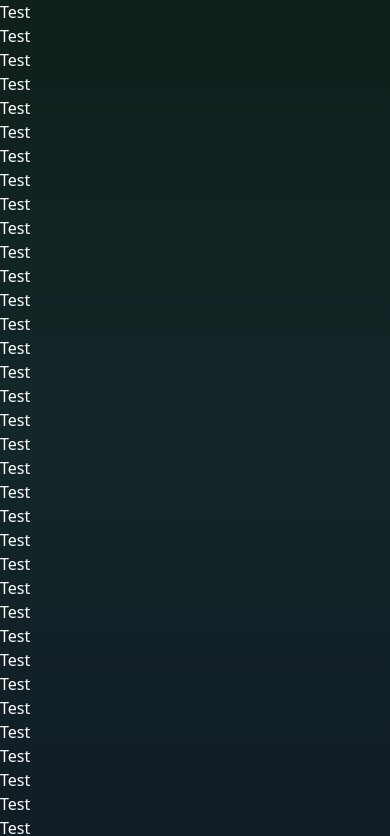
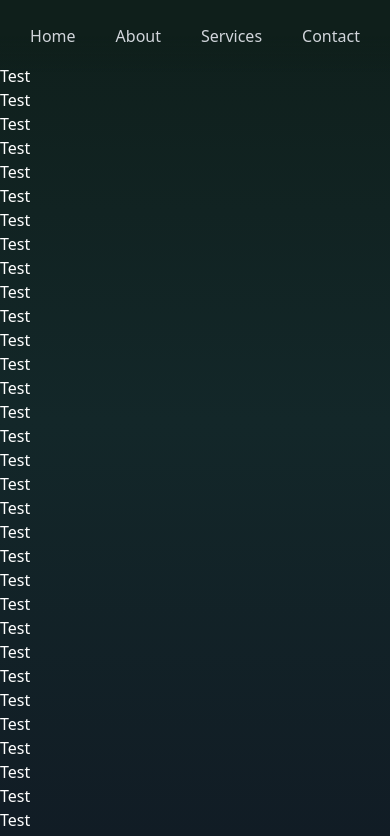
Before and after one commit to mzn-b/portfolio, a React (Vite) app: page / in a window 390 px wide. Shown: the top 836 px of the page. Built offline with nearby package versions, Linux system fonts and the light colour scheme.

Commit message:
fix navbar

```diff
--- a/src/layout/Layout.tsx
+++ b/src/layout/Layout.tsx
@@ -1,4 +1,4 @@
-import { FC, useEffect, useState } from "react";
+import { FC} from "react";
 
 interface LayoutProps {
   setActivePage: React.Dispatch<React.SetStateAction<number>>;
@@ -9,7 +9,7 @@ export const Layout: FC<LayoutProps> = ({ setActivePage, children }) => {
   return (
     <>
       <Navbar setActivePage={setActivePage} />
-      {children}
+      <div className="pt-16">{children}</div>
     </>
   );
 };
@@ -19,29 +19,11 @@ interface NavbarProps {
 }
 
 const Navbar: FC<NavbarProps> = ({ setActivePage }) => {
-  const [isScrolled, setIsScrolled] = useState(false);
-
-  useEffect(() => {
-    const handleScroll = () => {
-      const scrollTop = window.scrollY;
-      if (scrollTop > 0) {
-        setIsScrolled(true);
-      } else {
-        setIsScrolled(false);
-      }
-    };
-
-    window.addEventListener("scroll", handleScroll);
-    return () => window.removeEventListener("scroll", handleScroll);
-  }, []);
-
   return (
-    <nav className={`py-4 ${isScrolled ? 'bg-navbar-gradient' : 'bg-transparent'} fixed top-0 left-0 w-full z-50`}>
+    <nav className={`py-4 bg-navbar-gradient fixed top-0 left-0 w-full z-50`}>
       <div className="max-w-7xl mx-auto px-4 sm:px-6 lg:px-8">
         <div className="flex justify-center">
-          <div className="hidden sm:block sm:ml-6">
           <div className="flex space-x-4">
-              {/* Navigation links */}
             <a
               onClick={() => {
                 setActivePage(1);
@@ -60,7 +42,7 @@ const Navbar: FC<NavbarProps> = ({ setActivePage }) => {
             </a>
             <a
               onClick={() => {
-                  setActivePage(2);
+                setActivePage(3);
               }}
               className="text-gray-300 hover:bg-gray-700 hover:text-white px-3 py-2 rounded-md text-m font-medium"
             >
@@ -68,7 +50,7 @@ const Navbar: FC<NavbarProps> = ({ setActivePage }) => {
             </a>
             <a
               onClick={() => {
-                  setActivePage(2);
+                setActivePage(4);
               }}
               className="text-gray-300 hover:bg-gray-700 hover:text-white px-3 py-2 rounded-md text-m font-medium"
             >
@@ -77,7 +59,6 @@ const Navbar: FC<NavbarProps> = ({ setActivePage }) => {
           </div>
         </div>
       </div>
-      </div>
     </nav>
   );
 };
```
Lines whose indentation alone changed are shown as unchanged.
